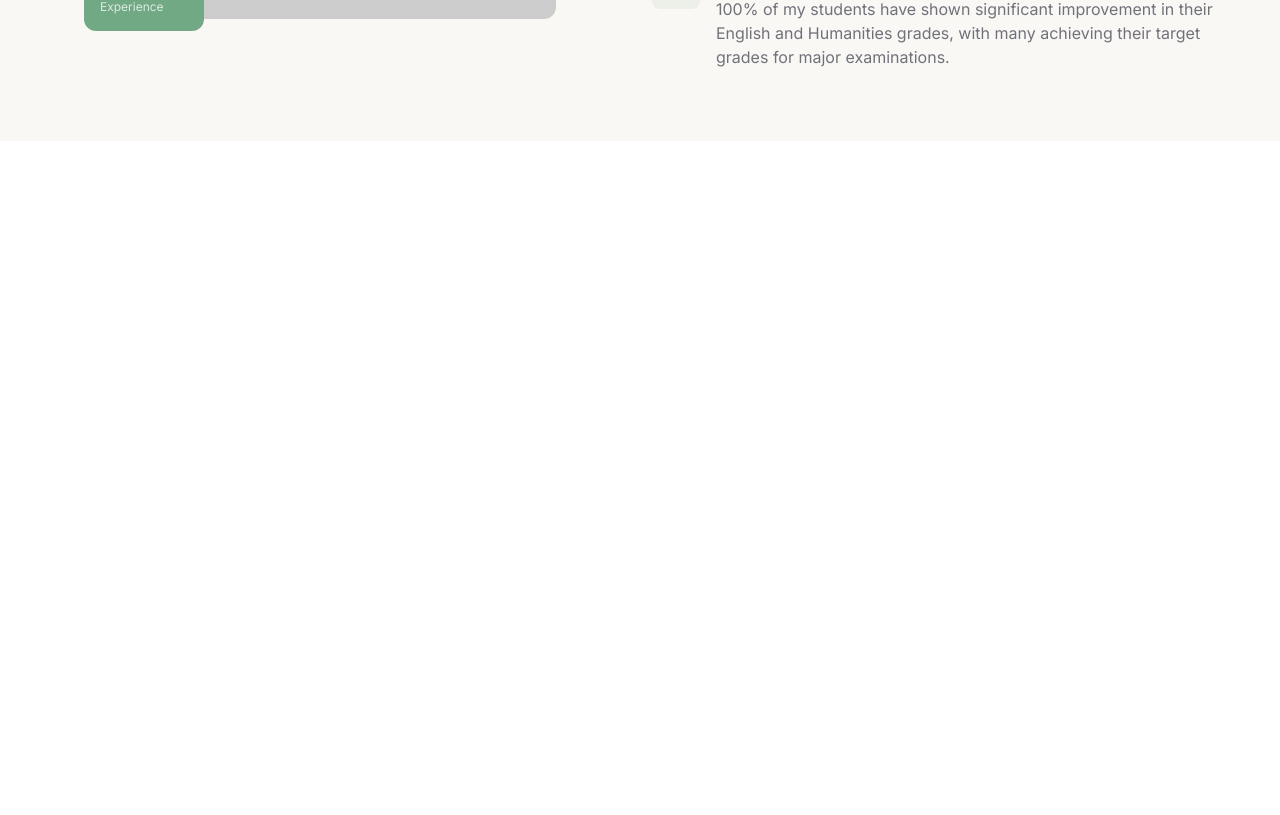
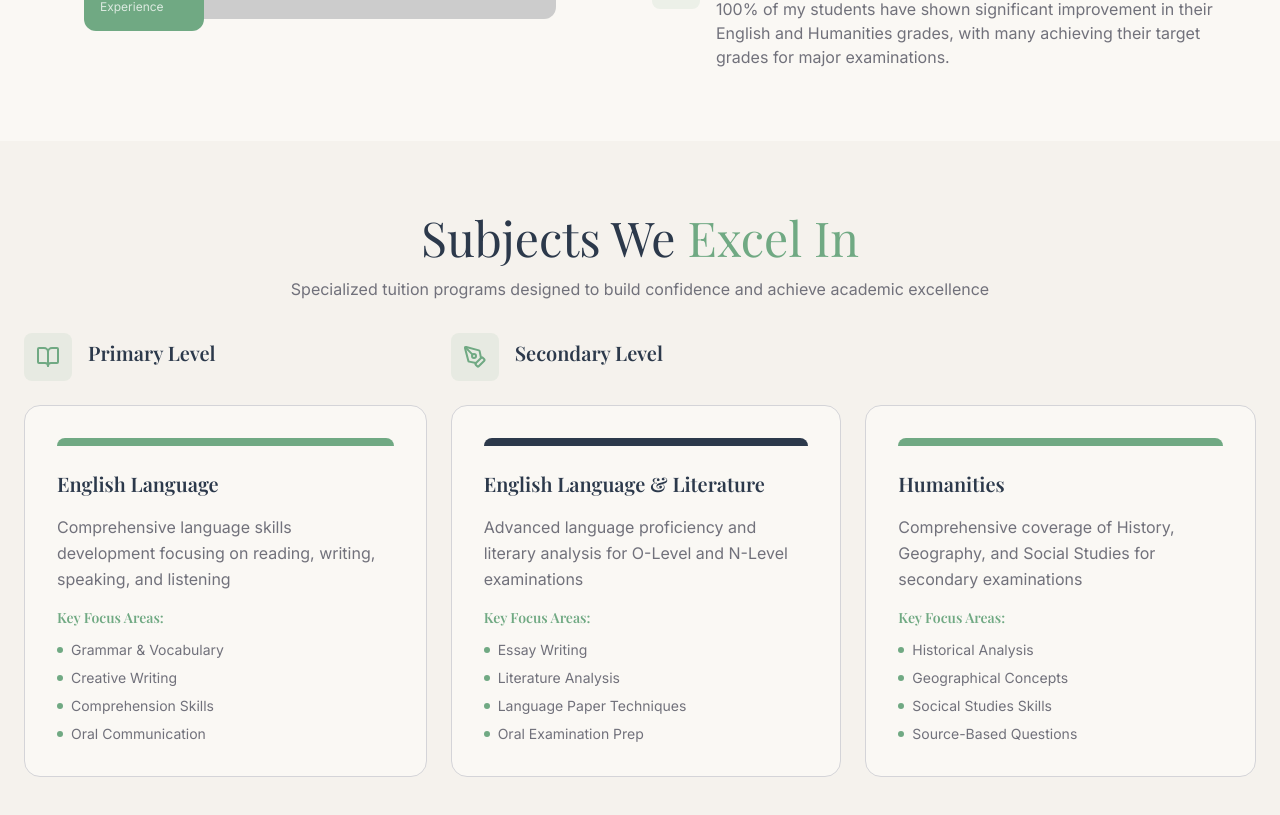
Before and after one commit to wickker/wunderlearnfrontend, a React (Vite) app: page / in a window 1280 px wide. Shown: the part 1302-2117 px from the top of the page. Before the commit the page ends 1443 px from the top, so only its background shows below. Built offline with nearby package versions, Linux system fonts and the light colour scheme.

Commit message:
add subjects section

```diff
--- a/src/components/Landing/AboutEducator.tsx
+++ b/src/components/Landing/AboutEducator.tsx
@@ -76,7 +76,7 @@ const AboutEducator = () => {
                 key={bulletPoint.title}
                 className='grid grid-cols-[auto_1fr] gap-x-4'
               >
-                <div className='flex h-12 w-12 flex-shrink-0 items-center justify-center rounded-lg bg-sage/10'>
+                <div className='icon-container'>
                   <bulletPoint.icon className='h-6 w-6 text-sage' />
                 </div>
 
--- /dev/null
+++ b/src/components/Landing/Subjects.tsx
@@ -0,0 +1,150 @@
+import { BookOpen, PenTool } from 'lucide-react'
+import { motion } from 'motion/react'
+import { useMediaQuery } from 'usehooks-ts'
+import { cn } from '@/utils/functions'
+
+type Subject = {
+  name: string
+  description: string
+  color: string
+  keyFocusAreas: string[]
+}
+
+const primarySubects: Subject[] = [
+  {
+    name: 'English Language',
+    color: 'bg-sage',
+    description:
+      'Comprehensive language skills development focusing on reading, writing, speaking, and listening',
+    keyFocusAreas: [
+      'Grammar & Vocabulary',
+      'Creative Writing',
+      'Comprehension Skills',
+      'Oral Communication',
+    ],
+  },
+] as const
+
+const secondarySubects: Subject[] = [
+  {
+    name: 'English Language & Literature',
+    color: 'bg-navy-dark',
+    description:
+      'Advanced language proficiency and literary analysis for O-Level and N-Level examinations',
+    keyFocusAreas: [
+      'Essay Writing',
+      'Literature Analysis',
+      'Language Paper Techniques',
+      'Oral Examination Prep',
+    ],
+  },
+  {
+    name: 'Humanities',
+    description:
+      'Comprehensive coverage of History, Geography, and Social Studies for secondary examinations',
+    color: 'bg-sage',
+    keyFocusAreas: [
+      'Historical Analysis',
+      'Geographical Concepts',
+      'Socical Studies Skills',
+      'Source-Based Questions',
+    ],
+  },
+] as const
+
+type SubjectCardProps = {
+  subject: Subject
+}
+
+const SubjectCard = ({ subject }: SubjectCardProps) => {
+  return (
+    <article className='group rounded-2xl border border-zinc-300 bg-beige p-8'>
+      <div className={cn(`mb-6 h-2 w-full rounded-t-xl`, subject.color)} />
+
+      <div className='space-y-4'>
+        <h4 className='font-heading font-semibold text-xl'>{subject.name}</h4>
+        <p className='text-zinc-500 leading-relaxed'>{subject.description}</p>
+        <div className='space-y-3'>
+          <h5 className='font-heading font-semibold text-sage text-sm'>
+            Key Focus Areas:
+          </h5>
+          <ul className='space-y-2'>
+            {subject.keyFocusAreas.map((area) => (
+              <li
+                key={area}
+                className='flex items-center space-x-2 text-sm text-zinc-500'
+              >
+                <div className='h-1.5 w-1.5 rounded-full bg-sage' />
+                <span>{area}</span>
+              </li>
+            ))}
+          </ul>
+        </div>
+      </div>
+    </article>
+  )
+}
+
+const Subjects = () => {
+  const isLargeScreen = useMediaQuery('(min-width: 1024px)')
+
+  return (
+    <section className='flex w-full max-w-7xl flex-col items-center px-6 py-18'>
+      <motion.div
+        initial={{
+          opacity: 0,
+          transform: isLargeScreen ? 'translateY(16px)' : 'translateY(0)',
+        }}
+        whileInView={{ opacity: 1, transform: 'translateY(0)' }}
+        viewport={{ amount: 'some', once: true }}
+        transition={{ duration: 0.5 }}
+      >
+        <h2 className='text-center font-heading text-4xl lg:text-5xl'>
+          Subjects We <span className='text-sage'>Excel In</span>
+        </h2>
+
+        <p className='mt-4 mb-8 text-center text-base text-zinc-500 lg:text-l'>
+          Specialized tuition programs designed to build confidence and achieve
+          academic excellence
+        </p>
+      </motion.div>
+
+      <div className='grid w-full grid-cols-1 gap-6 lg:grid-cols-[1fr_2fr]'>
+        {/* Primary Section */}
+        <section>
+          <div className='mb-6 flex items-center gap-4'>
+            <div className='icon-container'>
+              <BookOpen className='h-6 w-6 text-sage' />
+            </div>
+            <h3 className='mb-2 font-heading font-semibold text-xl'>
+              Primary Level
+            </h3>
+          </div>
+
+          {primarySubects.map((s) => (
+            <SubjectCard key={s.name} subject={s} />
+          ))}
+        </section>
+
+        {/* Secondary Section */}
+        <section>
+          <div className='mb-6 flex items-center gap-4'>
+            <div className='icon-container'>
+              <PenTool className='h-6 w-6 text-sage' />
+            </div>
+            <h3 className='mb-2 font-heading font-semibold text-xl'>
+              Secondary Level
+            </h3>
+          </div>
+          <div className='grid grid-cols-1 gap-6 lg:grid-cols-2'>
+            {secondarySubects.map((s) => (
+              <SubjectCard key={s.name} subject={s} />
+            ))}
+          </div>
+        </section>
+      </div>
+    </section>
+  )
+}
+
+export default Subjects
--- a/src/components/Landing/index.ts
+++ b/src/components/Landing/index.ts
@@ -1,2 +1,3 @@
 export { default as AboutEducator } from './AboutEducator'
 export { default as Hero } from './Hero'
+export { default as Subjects } from './Subjects'
--- a/src/index.css
+++ b/src/index.css
@@ -50,4 +50,9 @@ body {
     /* biome-ignore lint: default */
     @apply bg-beige border border-zinc-200 text-sage flex items-center gap-x-2 whitespace-nowrap rounded-md px-4 py-2 font-semibold text-sm transition-all duration-200 hover:scale-102 hover:cursor-pointer hover:shadow-xl focus-visible:outline-none focus-visible:ring-2 focus-visible:ring-sage-light focus-visible:ring-offset-2 xl:text-base w-full justify-center lg:w-fit lg:justify-start hover:opacity-95;
   }
+
+  .icon-container {
+    /* biome-ignore lint: default */
+    @apply flex h-12 w-12 flex-shrink-0 items-center justify-center rounded-lg bg-sage/10;
+  }
 }
--- a/src/pages/Landing.tsx
+++ b/src/pages/Landing.tsx
@@ -1,10 +1,11 @@
-import { AboutEducator, Hero } from '@/components/Landing'
+import { AboutEducator, Hero, Subjects } from '@/components/Landing'
 
 const Landing = () => {
   return (
     <>
       <Hero />
       <AboutEducator />
+      <Subjects />
     </>
   )
 }
```
